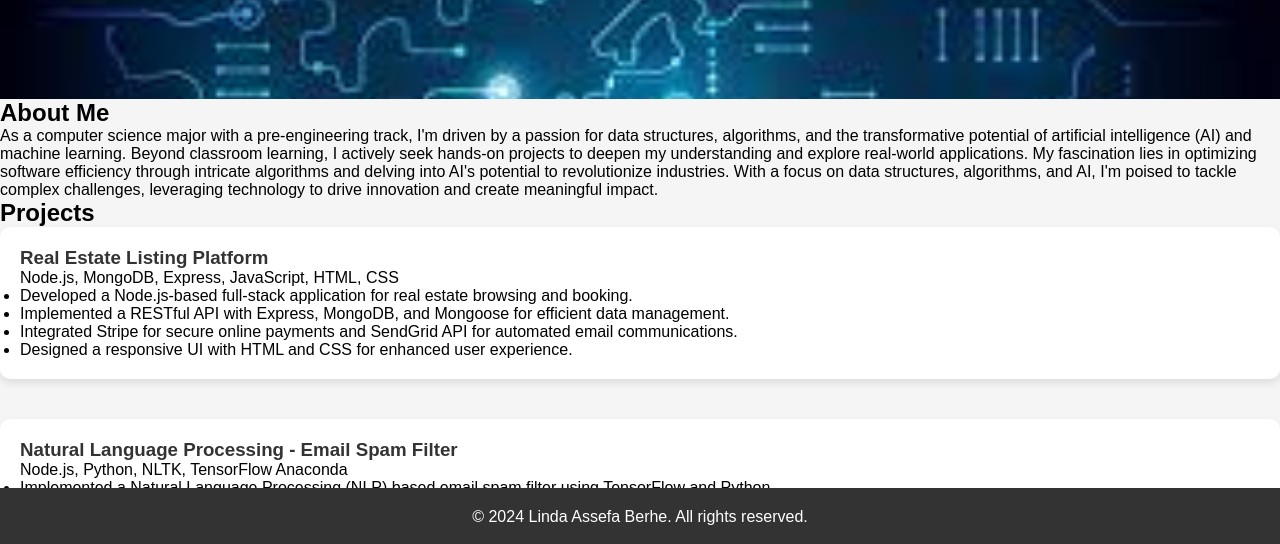
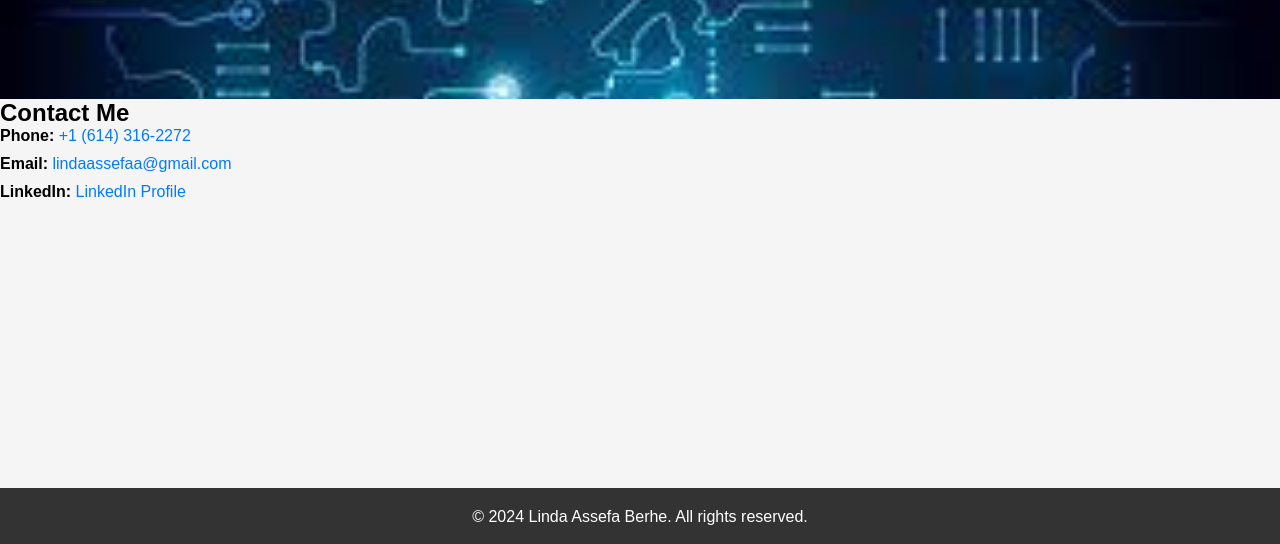
Before and after one commit to lindaassefa/linda_berhe, a plain HTML site: page index.html in a window 1280 px wide. Shown: the part 254-798 px from the top of the page. Drawn offline with Linux system fonts and the light colour scheme.

Commit message:
Update index.html

```diff
--- a/index.html
+++ b/index.html
@@ -49,7 +49,7 @@
 
     /* Hero section styles */
     #hero {
-      background-image: url('download.jpg'); /* Placeholder image */
+      background-image: url('download.jpg'); /* Image background */
       background-size: cover;
       color: white;
       text-align: center;
@@ -58,18 +58,6 @@
     #hero h1 {
       font-size: 3.5rem;
       margin-bottom: 20px;
-    }
-
-    /* Project styles */
-    .project {
-      margin-bottom: 40px;
-      background-color: #fff;
-      border-radius: 10px;
-      box-shadow: 0 4px 8px rgba(0, 0, 0, 0.1);
-      padding: 20px;
-    }
-    .project h3 {
-      color: #333; /* Dark gray text color */
     }
 
     /* Contact section styles */
@@ -118,46 +106,6 @@
 <section id="hero">
   <div class="container">
     <h1>Computer Science|Class of 2025</h1>
-    <ul class="contact-info">
-    </ul>
-  </div>
-</section>
-
-<!-- About section -->
-<section id="about">
-  <div class="container">
-    <h2>About Me</h2>
-    <p>As a computer science major with a pre-engineering track, I'm driven by a passion for data structures, algorithms, and the transformative potential of artificial intelligence (AI) and machine learning. Beyond classroom learning, I actively seek hands-on projects to deepen my understanding and explore real-world applications.
-
-    My fascination lies in optimizing software efficiency through intricate algorithms and delving into AI's potential to revolutionize industries. With a focus on data structures, algorithms, and AI, I'm poised to tackle complex challenges, leveraging technology to drive innovation and create meaningful impact.</p>
-  </div>
-</section>
-
-<!-- Projects section -->
-<section id="projects">
-  <div class="container">
-    <h2>Projects</h2>
-    <!-- Project 1: Real Estate Listing Platform -->
-    <div class="project">
-      <h3>Real Estate Listing Platform</h3>
-      <p>Node.js, MongoDB, Express, JavaScript, HTML, CSS</p>
-      <ul>
-        <li>Developed a Node.js-based full-stack application for real estate browsing and booking.</li>
-        <li>Implemented a RESTful API with Express, MongoDB, and Mongoose for efficient data management.</li>
-        <li>Integrated Stripe for secure online payments and SendGrid API for automated email communications.</li>
-        <li>Designed a responsive UI with HTML and CSS for enhanced user experience.</li>
-      </ul>
-    </div>
-    <!-- Project 2: Natural Language Processing - Email Spam Filter -->
-    <div class="project">
-      <h3>Natural Language Processing - Email Spam Filter</h3>
-      <p>Node.js, Python, NLTK, TensorFlow Anaconda</p>
-      <ul>
-        <li>Implemented a Natural Language Processing (NLP) based email spam filter using TensorFlow and Python.</li>
-        <li>Ensured data security measures including encryption techniques to safeguard user information.</li>
-        <li>Working on intuitive controls and notifications for users to manage their spam filter preferences effectively.</li>
-      </ul>
-    </div>
   </div>
 </section>
 
```
